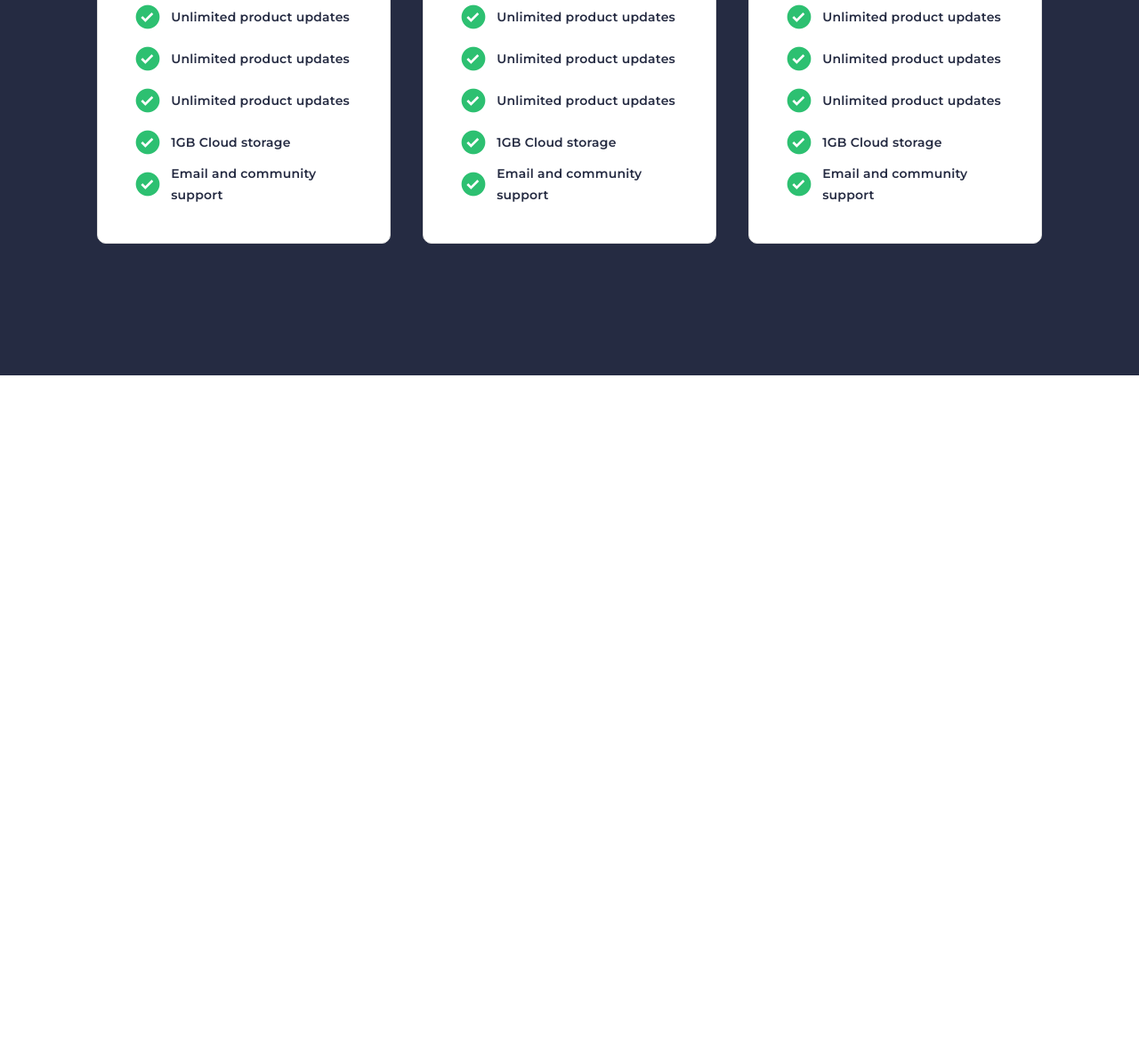
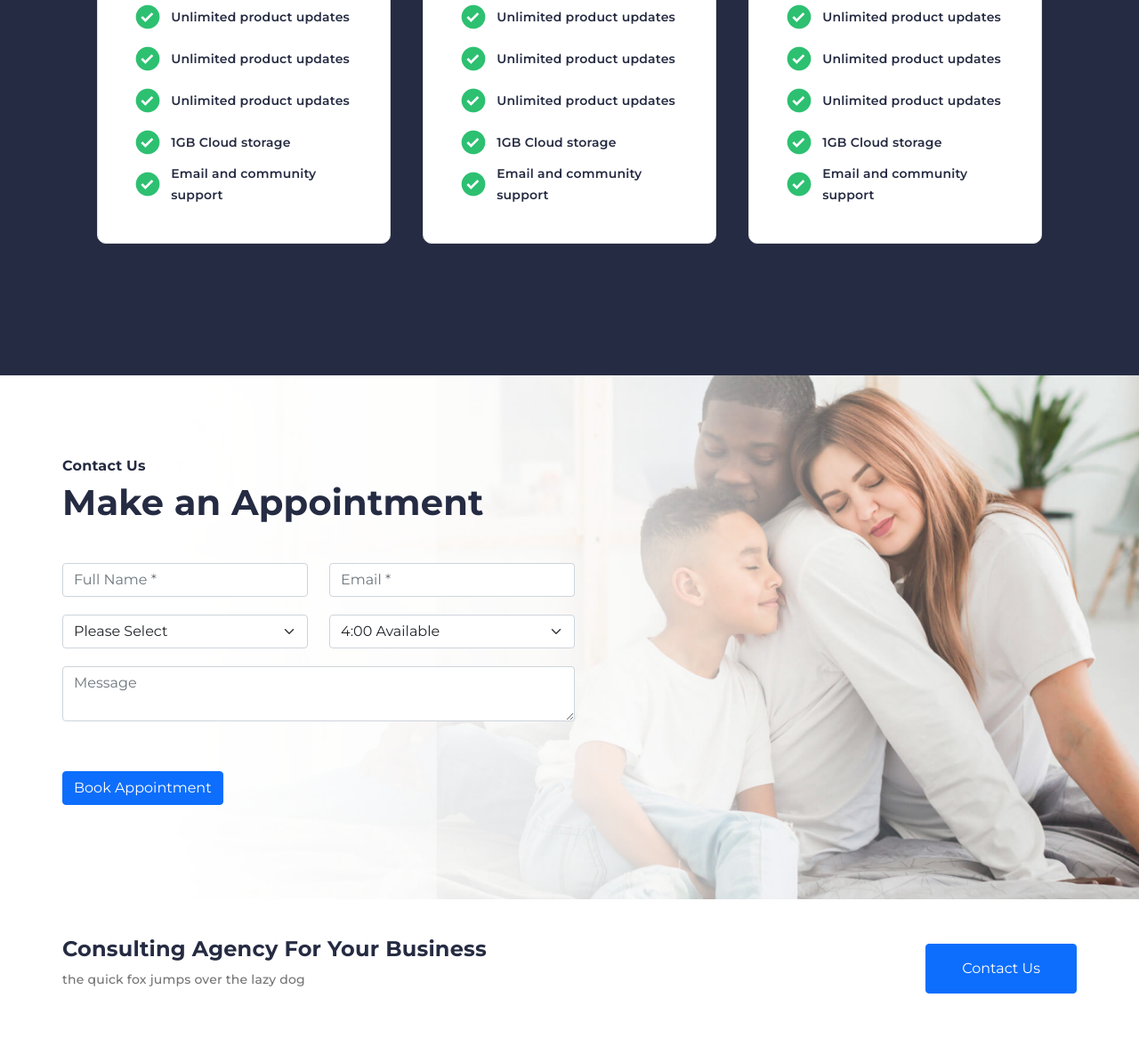
Before and after one commit to irwin7/bootstrap-maket, a plain HTML site: page index.html in a window 1280 px wide. Shown: the part 3586-4753 px from the top of the page at 89% size. Before the commit the page ends 4008 px from the top, so only its background shows below. Drawn offline with nearby package versions, Linux system fonts and the light colour scheme.

Commit message:
way to footer

```diff
--- a/index.html
+++ b/index.html
@@ -1,6 +1,5 @@
 <!DOCTYPE html>
 <html lang="en">
-
 <head>
   <meta charset="UTF-8">
   <meta http-equiv="X-UA-Compatible" content="IE=edge">
@@ -14,7 +13,6 @@
   <link href='https://unpkg.com/boxicons@2.0.9/css/boxicons.min.css' rel='stylesheet'>
   <link rel="stylesheet" href="css/main.min.css">
 </head>
-
 <body>
   <main>
     <section id="hero">
@@ -195,8 +193,67 @@
         </div>
       </div>
     </section>
+    <section id="contact">
+      <div class="container">
+        <div class="contact">
+            <h2 class="contact__pre-title">Contact Us</h2>
+            <p class="contact__title">Make an Appointment</p>
+          <form class="contact__form row needs-validation" action="https://echo.htmlacademy.ru/">
+            <div class="col-md-6 col-xs-12">
+              <input type="text" name="fullname" class="form-control" id="validationCustom01" placeholder="Full Name * " required>
+              <div class="valid-feedback">
+                Looks good!
+              </div>
+            </div>
+            <div class="col-md-6 col-xs-12">
+              <input type="email" name="email" class="form-control" id="validationCustom01" placeholder="Email * " required>
+              <div class="valid-feedback">
+                Looks good!
+              </div>
+            </div>
+            <div class="col-md-6 col-xs-12">
+              <select class="form-select" name="select" id="validationCustom04" required>
+                <option selected disabled value="">Please Select</option>
+                <option>...</option>
+              </select>
+              <div class="invalid-feedback">
+                Please select a valid state.
+              </div>
+            </div>
+            <div class="col-md-6 col-xs-12">
+              <select class="form-select" name="select" id="validationCustom04" required>
+                <option selected disabled value="">4:00 Available</option>
+                <option>...</option>
+              </select>
+              <div class="invalid-feedback">
+                Please select a valid state.
+              </div>
+            </div>
+            <div class="mb-3">
+              <textarea class="form-control" name="message" id="validationTextarea" placeholder="Message" required></textarea>
+              <div class="invalid-feedback">
+                Please enter a message in the textarea.
+              </div>
+            </div>
+            <div class="mb-3">
+              <button class="btn btn-primary" type="submit">Book Appointment</button>
+            </div>
+          </form>
+        </div>
+      </div>
+    </section>
+    <section id="contact-inner">
+      <div class="container">
+        <div class="contact-inner">
+          <div class="contact-inner__texts">
+            <h2 class="contact-inner__title">Consulting Agency For Your Business</h2>
+            <p class="contact-inner__des">the quick fox jumps over the lazy dog</p>
+          </div>
+          <a class="contact-inner__btn btn btn-primary" href="#">Contact Us</a>
+        </div>
+      </div>
+    </section>
   </main>
   <script src="js/main.js"></script>
 </body>
-
 </html>
--- a/js/main.js
+++ b/js/main.js
@@ -5,3 +5,23 @@ elMenuBtn.addEventListener("click" , ()=>{
   elNavbarList.classList.toggle("hello")
   console.log("salom")
 })
+
+(function () {
+  'use strict'
+
+  // Fetch all the forms we want to apply custom Bootstrap validation styles to
+  var forms = document.querySelectorAll('.needs-validation')
+
+  // Loop over them and prevent submission
+  Array.prototype.slice.call(forms)
+    .forEach(function (form) {
+      form.addEventListener('submit', function (event) {
+        if (!form.checkValidity()) {
+          event.preventDefault()
+          event.stopPropagation()
+        }
+
+        form.classList.add('was-validated')
+      }, false)
+    })
+})()
--- a/scss/blocks/_blocks.scss
+++ b/scss/blocks/_blocks.scss
@@ -6,3 +6,4 @@
 @import "industry";
 @import "cards";
 @import "pricing";
+@import "contact";
--- /dev/null
+++ b/scss/blocks/_contact.scss
@@ -0,0 +1,47 @@
+#contact{
+  @include bg(cover);
+  background-image: url("../../img/blackVSwhite.png");
+}
+.contact {
+  padding: 90px 0;
+
+  &__pre-title {
+    @include mp;
+    @include text(700,16,24,$color-252b);
+  }
+
+  &__title {
+    @include mp;
+    @include text(700,40,57,$color-252b);
+    margin-bottom: 40px;
+  }
+
+  &__form{
+    max-width: 600px;
+    textarea{
+      margin-bottom: 40px;
+    }
+  }
+  &__form > *{
+    margin-bottom: 20px;
+  }
+}
+.contact-inner {
+  display: flex;
+  align-items: center;
+  justify-content: space-between;
+  flex-flow: row wrap;
+  padding: 40px 0;
+
+  &__title {
+    @include text(700,24,32,$color-252b);
+  }
+
+  &__des {
+    @include text(500,14,20,$color-73);
+  }
+
+  &__btn {
+    padding: 15px 40px;
+  }
+}
```
Also changed, not shown: css/main.css, css/main.min.css, img/blackVSwhite.png (added), 2 other files.
